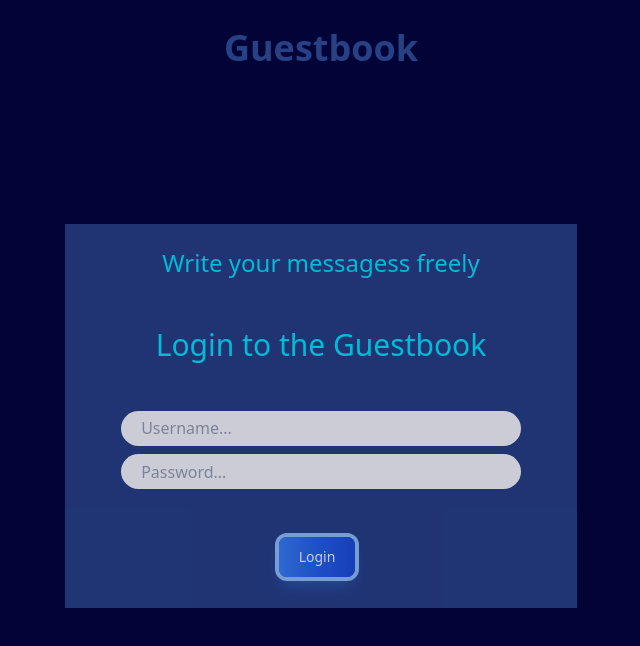
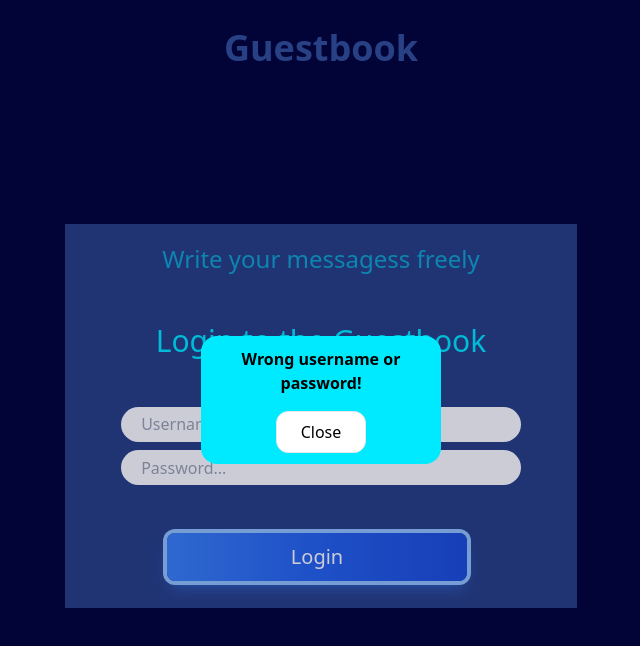
Before and after one commit to StrahinjaWebDev/Guestbook, a React (Vite) app in the folder client/: page / in a window 1280 px wide. Both pictures are taken after a click on the button "Login". Shown: the top 646 px of the page, without its empty margins (319-959 px from the left). Built offline with nearby package versions, Linux system fonts and the light colour scheme; no server answers.

Commit message:
styling ui and adding prompt modal

```diff
--- a/client/context/AppProvider.tsx
+++ b/client/context/AppProvider.tsx
@@ -1,7 +1,6 @@
 import React, { useEffect, useState } from "react";
 import { User } from "../src/model/User";
 import { getUsers } from "../src/api/UserApi/getUsers";
-import { useNavigate } from "react-router-dom";
 
 export const appContext = React.createContext<{
   users?: User[];
--- a/client/src/compoents/Custom/Button.tsx
+++ b/client/src/compoents/Custom/Button.tsx
@@ -16,7 +16,7 @@ const Button = ({ label, primary, secondary, third, fourth, onClick }: IButtonPr
   const secondaryButtonClasses =
     "text-white bg-gradient-to-r from-cyan-500 to-blue-500 hover:bg-gradient-to-bl focus:ring-4 focus:outline-none focus:ring-cyan-300 dark:focus:ring-cyan-800 font-medium rounded-lg text-sm px-5 py-2.5 text-center mr-2 mb-2";
   const thirdButtonClasses =
-    "text-white bg-gradient-to-r from-blue-500 via-blue-600 to-blue-700 hover:bg-gradient-to-br focus:ring-4 focus:outline-none focus:ring-blue-300 dark:focus:ring-blue-800 shadow-lg shadow-blue-500/50 dark:shadow-lg dark:shadow-blue-800/80 font-medium rounded-lg text-sm px-5 py-2.5 text-center mr-2 mb-2 ";
+    "text-white bg-gradient-to-r from-blue-500 via-blue-600 to-blue-700 hover:bg-gradient-to-br focus:ring-4 focus:outline-none focus:ring-blue-300 dark:focus:ring-blue-800 shadow-lg shadow-blue-500/50 dark:shadow-lg dark:shadow-blue-800/80 font-medium rounded-lg text-sm px-5 py-2.5 text-center mr-2 mb-2 xl:w-[15em] xl:text-xl";
   const fouthButtonClasses =
     "text-blue-700 hover:text-white border border-blue-700 hover:bg-blue-800 focus:ring-4 focus:outline-none focus:ring-blue-300 font-medium rounded-lg text-sm px-5 py-2.5 text-center mr-2 mb-2 dark:border-blue-500 dark:text-blue-500 dark:hover:text-white dark:hover:bg-blue-500 dark:focus:ring-blue-800";
 
--- a/client/src/compoents/Custom/Input.tsx
+++ b/client/src/compoents/Custom/Input.tsx
@@ -1,7 +1,7 @@
 import React from "react";
 
 interface IInputProps extends React.HTMLAttributes<HTMLInputElement> {
-  primary?: boolean;
+  primary?: string;
   placeholder?: string;
   value?: string;
   // eslint-disable-next-line no-unused-vars
--- /dev/null
+++ b/client/src/compoents/Modals/PromptModal.tsx
@@ -0,0 +1,48 @@
+import React, { useState, useEffect } from "react";
+
+interface Props {
+  message?: string;
+  onConfirm?: () => void;
+  onCancel?: () => void;
+  confirmMessage?: string;
+  closeMessage?: string;
+  confirmed?: boolean;
+}
+
+const PromptModal = ({ message, closeMessage, onConfirm, onCancel: close, confirmMessage }: Props) => {
+  const [isClosing, setIsClosing] = useState(false);
+  const [confirmed] = useState(false);
+
+  useEffect(() => {
+    if (isClosing && close) {
+      setTimeout(() => {
+        setIsClosing(false);
+        close();
+      }, 200);
+    }
+  }, [isClosing]);
+
+  return (
+    <div className="fixed h-screen w-screen  left-1/2 top-1/2 transform -translate-x-1/2 -translate-y-1/2 flex justify-center items-center">
+      <div
+        className={`absolute transform animation-forwards bg-fourth min-h-[8em] w-[15em] flex flex-col rounded-2xl justify-center items-center
+        ${!isClosing ? "animate-[appearScale_0.2s_ease]" : "animate-[dissAppearScale_0.2s_ease]"}
+        `}
+      >
+        <p className="font-semibold text-center text-main mx-10">{message}</p>
+        <div className="flex w-full mt-4 justify-center gap-2">
+          {confirmed && (
+            <button className="bg-white text-main border border-main rounded-xl px-6 py-2 font-medium" onClick={onConfirm}>
+              {confirmMessage}
+            </button>
+          )}
+          <button className="bg-white text-main border border-main rounded-xl px-6 py-2 font-medium" onClick={() => setIsClosing(true)}>
+            {closeMessage}
+          </button>
+        </div>
+      </div>
+    </div>
+  );
+};
+
+export default PromptModal;
--- a/client/src/compoents/pages/Login.tsx
+++ b/client/src/compoents/pages/Login.tsx
@@ -4,10 +4,13 @@ import { appContext } from "../../../context/AppProvider";
 import Button from "../Custom/Button";
 import { loginUser } from "../../api/UserApi/loginUser";
 import { Link, useNavigate } from "react-router-dom";
+import { createPortal } from "react-dom";
+import PromptModal from "../Modals/PromptModal";
 
 const Login = () => {
   const [username, setUsername] = useState("");
   const [password, setPassword] = useState("");
+  const [modal, setModal] = useState(false);
 
   const { setUsers } = useContext(appContext);
 
@@ -23,20 +26,25 @@ const Login = () => {
     console.log(response);
     if (response.success) {
       navigate("/home");
-    } else console.log(response.error);
+    } else setModal(true);
   };
 
   return (
     <div className="h-[40em] w-screen flex justify-center items-center">
       <div className="w-[60vw] h-[24em] bg-second flex flex-col opacity-80 items-center justify-center gap-12 xl:w-[40vw] ">
-        <span className="text-lg text-fourth xl:text-2xl">Write your messagess freely</span>
-        <p className="text-xl text-fourth xl:text-3xl">Login to the Guestbook</p>
+        <span className="text-lg text-fourth xl:text-2xl text-opacity-60">Write your messagess freely</span>
+        <p className="text-xl text-fourth xl:text-3xl ">Login to the Guestbook</p>
         <div className="flex justify-center items-center flex-col gap-2">
-          <Input primary placeholder=" Username..." value={username} onChange={(e) => setUsername(e.target.value)} />
-          <Input primary placeholder=" Password..." value={password} onChange={(e) => setPassword(e.target.value)} />
+          <Input primary="true" placeholder=" Username..." value={username} onChange={(e) => setUsername(e.target.value)} />
+          <Input primary="true" placeholder=" Password..." value={password} onChange={(e) => setPassword(e.target.value)} />
         </div>
         <Button label="Login" third onClick={handleSignIn} />
       </div>
+      {modal &&
+        createPortal(
+          <PromptModal message="Wrong username or password!" closeMessage="Close" confirmed={false} onCancel={() => setModal(false)} />,
+          document.body
+        )}
     </div>
   );
 };
```
